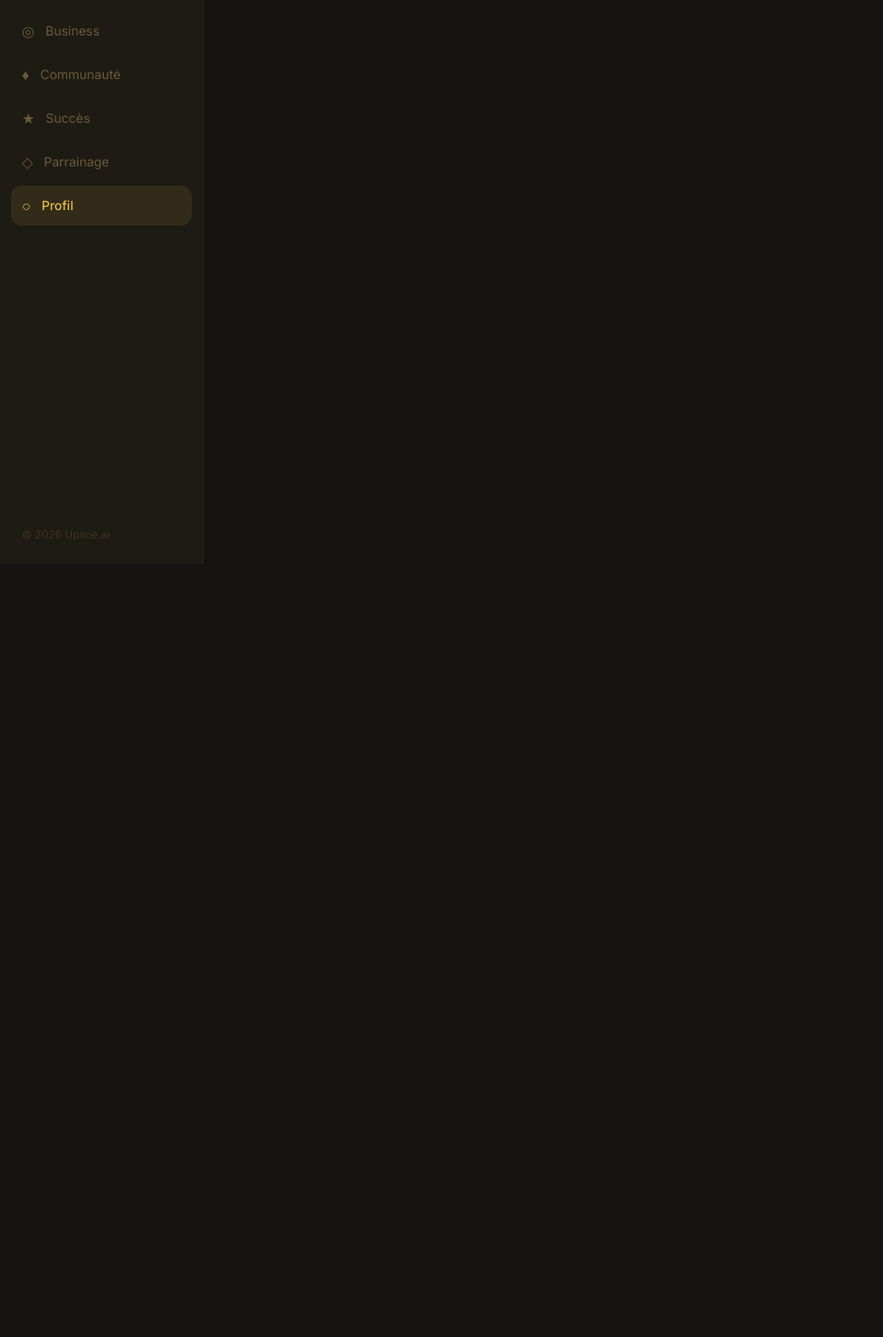
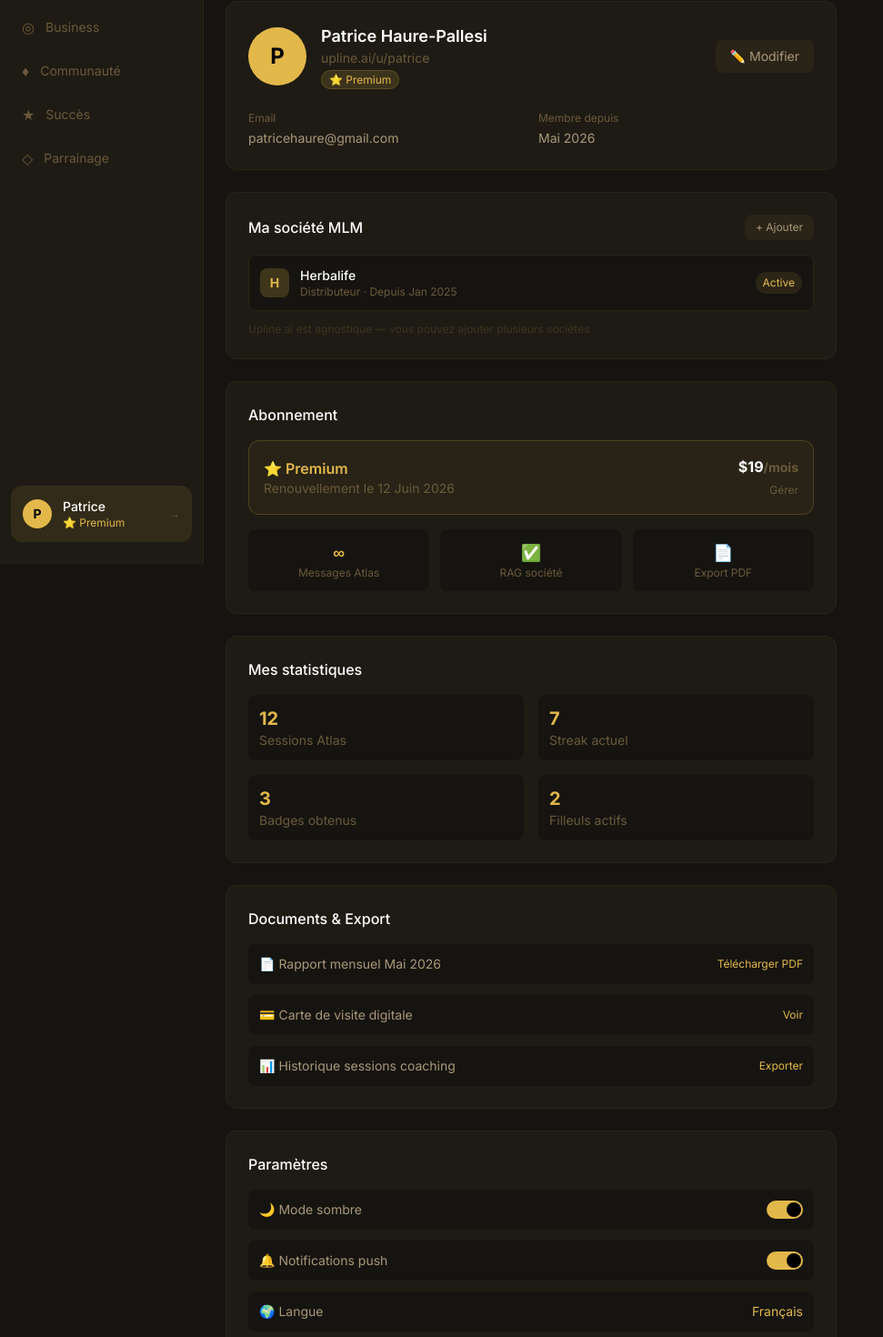
Before and after one commit to Biz4me/upline-dashboard, a Next.js app: page /profil in a window 1280 px wide. Shown: the part 180-1650 px from the top of the page at 91% size, without its empty margins (0-971 px from the left). Before the commit the page ends 800 px from the top, so only its background shows below. Built offline with nearby package versions, Linux system fonts and the light colour scheme.

Commit message:
feat: page profil complete + avatar cliquable sidebar + header

```diff
--- a/src/app/(dashboard)/layout.tsx
+++ b/src/app/(dashboard)/layout.tsx
@@ -1,16 +1,24 @@
 import Sidebar from '@/components/layout/Sidebar'
 import BottomNav from '@/components/layout/BottomNav'
 import ThemeToggle from '@/components/layout/ThemeToggle'
+import Link from 'next/link'
 
 export default function DashboardLayout({ children }: { children: React.ReactNode }) {
   return (
     <div className="min-h-screen bg-[#161410] text-white">
       <Sidebar />
-      <main className="md:ml-20 xl:ml-56 min-h-screen pb-20 md:pb-0">
-        <div className="flex justify-end items-center px-6 py-4 border-b border-[#2A2318]">
+      <main className="md:ml-56 min-h-screen pb-20 md:pb-0">
+        <div className="flex justify-end items-center gap-3 px-6 py-4 border-b border-[#2A2318]">
           <ThemeToggle />
+          <Link href="/profil">
+            <div className="w-8 h-8 rounded-full bg-[#E2B84A] flex items-center justify-center text-black font-bold text-sm cursor-pointer hover:opacity-80 transition-opacity">
+              P
+            </div>
+          </Link>
         </div>
-        <div className="px-6 py-6">{children}</div>
+        <div className="px-6 py-6">
+          {children}
+        </div>
       </main>
       <BottomNav />
     </div>
--- a/src/app/(dashboard)/profil/page.tsx
+++ b/src/app/(dashboard)/profil/page.tsx
@@ -1,8 +1,161 @@
-export default function Page() {
+export default function Profil() {
   return (
-    <div>
-      <h1 className="text-2xl font-semibold text-white mb-2">profil</h1>
-      <p className="text-[#A89878]">Page en construction</p>
+    <div className="space-y-6 max-w-2xl">
+
+      {/* Header */}
+      <div>
+        <h1 className="text-2xl font-semibold text-white">Mon Profil</h1>
+        <p className="text-[#A89878] mt-1">Gérez votre compte et vos préférences</p>
+      </div>
+
+      {/* Identité */}
+      <div className="bg-[#1E1B14] border border-[#2A2318] rounded-xl p-6">
+        <div className="flex items-center gap-4 mb-6">
+          <div className="w-16 h-16 rounded-full bg-[#E2B84A] flex items-center justify-center text-black font-bold text-2xl cursor-pointer hover:opacity-80 transition-opacity">
+            P
+          </div>
+          <div>
+            <h2 className="text-white text-lg font-semibold">Patrice Haure-Pallesi</h2>
+            <p className="text-[#6A5A3A] text-sm">upline.ai/u/patrice</p>
+            <span className="text-xs bg-[#E2B84A]/15 text-[#E2B84A] border border-[#E2B84A]/20 px-2 py-0.5 rounded-full">⭐ Premium</span>
+          </div>
+          <button className="ml-auto text-sm bg-[#2A2318] hover:bg-[#3d3420] text-[#A89878] px-4 py-2 rounded-lg transition-colors">
+            ✏️ Modifier
+          </button>
+        </div>
+        <div className="grid grid-cols-2 gap-4">
+          <div>
+            <div className="text-[#6A5A3A] text-xs mb-1">Email</div>
+            <div className="text-[#A89878] text-sm">patricehaure@gmail.com</div>
+          </div>
+          <div>
+            <div className="text-[#6A5A3A] text-xs mb-1">Membre depuis</div>
+            <div className="text-[#A89878] text-sm">Mai 2026</div>
+          </div>
+        </div>
+      </div>
+
+      {/* Société MLM */}
+      <div className="bg-[#1E1B14] border border-[#2A2318] rounded-xl p-6">
+        <div className="flex items-center justify-between mb-4">
+          <h3 className="text-white font-medium">Ma société MLM</h3>
+          <button className="text-xs bg-[#2A2318] hover:bg-[#3d3420] text-[#A89878] px-3 py-1.5 rounded-lg transition-colors">
+            + Ajouter
+          </button>
+        </div>
+        <div className="flex items-center gap-3 p-3 bg-[#161410] rounded-lg border border-[#2A2318]">
+          <div className="w-8 h-8 bg-[#E2B84A]/20 rounded-lg flex items-center justify-center text-[#E2B84A] text-sm font-bold">H</div>
+          <div>
+            <div className="text-white text-sm font-medium">Herbalife</div>
+            <div className="text-[#6A5A3A] text-xs">Distributeur · Depuis Jan 2025</div>
+          </div>
+          <span className="ml-auto text-xs bg-[#E2B84A]/10 text-[#E2B84A] px-2 py-1 rounded-full">Active</span>
+        </div>
+        <p className="text-[#3d3420] text-xs mt-3">Upline.ai est agnostique — vous pouvez ajouter plusieurs sociétés</p>
+      </div>
+
+      {/* Abonnement */}
+      <div className="bg-[#1E1B14] border border-[#2A2318] rounded-xl p-6">
+        <h3 className="text-white font-medium mb-4">Abonnement</h3>
+        <div className="flex items-center justify-between p-4 bg-[#E2B84A]/5 border border-[#E2B84A]/20 rounded-xl mb-4">
+          <div>
+            <div className="text-[#E2B84A] font-semibold">⭐ Premium</div>
+            <div className="text-[#6A5A3A] text-sm">Renouvellement le 12 Juin 2026</div>
+          </div>
+          <div className="text-right">
+            <div className="text-white font-bold">$19<span className="text-[#6A5A3A] text-sm">/mois</span></div>
+            <button className="text-xs text-[#6A5A3A] hover:text-[#A89878] transition-colors mt-1">Gérer</button>
+          </div>
+        </div>
+        <div className="grid grid-cols-3 gap-3 text-center">
+          <div className="p-3 bg-[#161410] rounded-lg">
+            <div className="text-[#E2B84A] font-bold text-lg">∞</div>
+            <div className="text-[#6A5A3A] text-xs">Messages Atlas</div>
+          </div>
+          <div className="p-3 bg-[#161410] rounded-lg">
+            <div className="text-[#E2B84A] font-bold text-lg">✅</div>
+            <div className="text-[#6A5A3A] text-xs">RAG société</div>
+          </div>
+          <div className="p-3 bg-[#161410] rounded-lg">
+            <div className="text-[#E2B84A] font-bold text-lg">📄</div>
+            <div className="text-[#6A5A3A] text-xs">Export PDF</div>
+          </div>
+        </div>
+      </div>
+
+      {/* Stats */}
+      <div className="bg-[#1E1B14] border border-[#2A2318] rounded-xl p-6">
+        <h3 className="text-white font-medium mb-4">Mes statistiques</h3>
+        <div className="grid grid-cols-2 gap-4">
+          <div className="p-3 bg-[#161410] rounded-lg">
+            <div className="text-[#E2B84A] font-bold text-xl">12</div>
+            <div className="text-[#6A5A3A] text-sm">Sessions Atlas</div>
+          </div>
+          <div className="p-3 bg-[#161410] rounded-lg">
+            <div className="text-[#E2B84A] font-bold text-xl">7</div>
+            <div className="text-[#6A5A3A] text-sm">Streak actuel</div>
+          </div>
+          <div className="p-3 bg-[#161410] rounded-lg">
+            <div className="text-[#E2B84A] font-bold text-xl">3</div>
+            <div className="text-[#6A5A3A] text-sm">Badges obtenus</div>
+          </div>
+          <div className="p-3 bg-[#161410] rounded-lg">
+            <div className="text-[#E2B84A] font-bold text-xl">2</div>
+            <div className="text-[#6A5A3A] text-sm">Filleuls actifs</div>
+          </div>
+        </div>
+      </div>
+
+      {/* Export */}
+      <div className="bg-[#1E1B14] border border-[#2A2318] rounded-xl p-6">
+        <h3 className="text-white font-medium mb-4">Documents & Export</h3>
+        <div className="space-y-3">
+          <button className="w-full flex items-center justify-between p-3 bg-[#161410] hover:bg-[#2A2318] rounded-lg transition-colors">
+            <span className="text-[#A89878] text-sm">📄 Rapport mensuel Mai 2026</span>
+            <span className="text-[#E2B84A] text-xs">Télécharger PDF</span>
+          </button>
+          <button className="w-full flex items-center justify-between p-3 bg-[#161410] hover:bg-[#2A2318] rounded-lg transition-colors">
+            <span className="text-[#A89878] text-sm">💳 Carte de visite digitale</span>
+            <span className="text-[#E2B84A] text-xs">Voir</span>
+          </button>
+          <button className="w-full flex items-center justify-between p-3 bg-[#161410] hover:bg-[#2A2318] rounded-lg transition-colors">
+            <span className="text-[#A89878] text-sm">📊 Historique sessions coaching</span>
+            <span className="text-[#E2B84A] text-xs">Exporter</span>
+          </button>
+        </div>
+      </div>
+
+      {/* Paramètres */}
+      <div className="bg-[#1E1B14] border border-[#2A2318] rounded-xl p-6">
+        <h3 className="text-white font-medium mb-4">Paramètres</h3>
+        <div className="space-y-3">
+          <div className="flex items-center justify-between p-3 bg-[#161410] rounded-lg">
+            <span className="text-[#A89878] text-sm">🌙 Mode sombre</span>
+            <div className="w-10 h-5 bg-[#E2B84A] rounded-full relative cursor-pointer">
+              <div className="w-4 h-4 bg-black rounded-full absolute right-0.5 top-0.5"></div>
+            </div>
+          </div>
+          <div className="flex items-center justify-between p-3 bg-[#161410] rounded-lg">
+            <span className="text-[#A89878] text-sm">🔔 Notifications push</span>
+            <div className="w-10 h-5 bg-[#E2B84A] rounded-full relative cursor-pointer">
+              <div className="w-4 h-4 bg-black rounded-full absolute right-0.5 top-0.5"></div>
+            </div>
+          </div>
+          <div className="flex items-center justify-between p-3 bg-[#161410] rounded-lg">
+            <span className="text-[#A89878] text-sm">🌍 Langue</span>
+            <span className="text-[#E2B84A] text-sm">Français</span>
+          </div>
+        </div>
+      </div>
+
+      {/* Danger zone */}
+      <div className="bg-[#1E1B14] border border-red-900/30 rounded-xl p-6">
+        <h3 className="text-red-400 font-medium mb-3">Zone de danger</h3>
+        <button className="text-sm text-red-400 hover:text-red-300 transition-colors">
+          Supprimer mon compte
+        </button>
+      </div>
+
     </div>
   )
 }
--- a/src/components/layout/Sidebar.tsx
+++ b/src/components/layout/Sidebar.tsx
@@ -9,13 +9,13 @@ const navItems = [
   { href: '/communaute', label: 'Communauté', icon: '♦' },
   { href: '/achievements', label: 'Succès', icon: '★' },
   { href: '/parrainage', label: 'Parrainage', icon: '◇' },
-  { href: '/profil', label: 'Profil', icon: '○' },
 ]
 
 export default function Sidebar() {
   const pathname = usePathname()
   return (
-    <aside className="hidden md:flex flex-col w-56 h-screen fixed left-0 top-0 bg-[#1E1B14] border-r border-[#2A2318] py-6 px-3 gap-1">
+    <aside className="hidden md:flex flex-col w-56 h-screen fixed left-0 top-0 bg-[#1E1B14] border-r border-[#2A2318] py-6 px-3">
+      {/* Logo */}
       <div className="flex items-center gap-3 px-3 mb-8">
         <div className="w-8 h-8 bg-[#E2B84A] rounded-lg flex items-center justify-center font-bold text-sm text-black">A</div>
         <div>
@@ -23,6 +23,9 @@ export default function Sidebar() {
           <div className="text-[#6A5A3A] text-xs">Coach Atlas</div>
         </div>
       </div>
+
+      {/* Navigation */}
+      <nav className="flex flex-col gap-1 flex-1">
         {navItems.map((item) => {
           const active = pathname === item.href
           return (
@@ -37,9 +40,24 @@ export default function Sidebar() {
             </Link>
           )
         })}
-      <div className="mt-auto px-3">
-        <div className="text-[#3d3420] text-xs">© 2026 Upline.ai</div>
+      </nav>
+
+      {/* Avatar profil en bas */}
+      <Link href="/profil"
+        className={`flex items-center gap-3 px-3 py-3 rounded-xl transition-all mt-2 border border-transparent
+          ${pathname === '/profil'
+            ? 'bg-[#E2B84A]/10 border-[#E2B84A]/20'
+            : 'hover:bg-[#2A2318]'
+          }`}>
+        <div className="w-8 h-8 rounded-full bg-[#E2B84A] flex items-center justify-center text-black font-bold text-sm flex-shrink-0">
+          P
         </div>
+        <div className="flex-1 min-w-0">
+          <div className="text-white text-sm font-medium truncate">Patrice</div>
+          <div className="text-[#E2B84A] text-xs">⭐ Premium</div>
+        </div>
+        <span className="text-[#6A5A3A] text-xs">→</span>
+      </Link>
     </aside>
   )
 }
```
Lines whose indentation alone changed are shown as unchanged.
